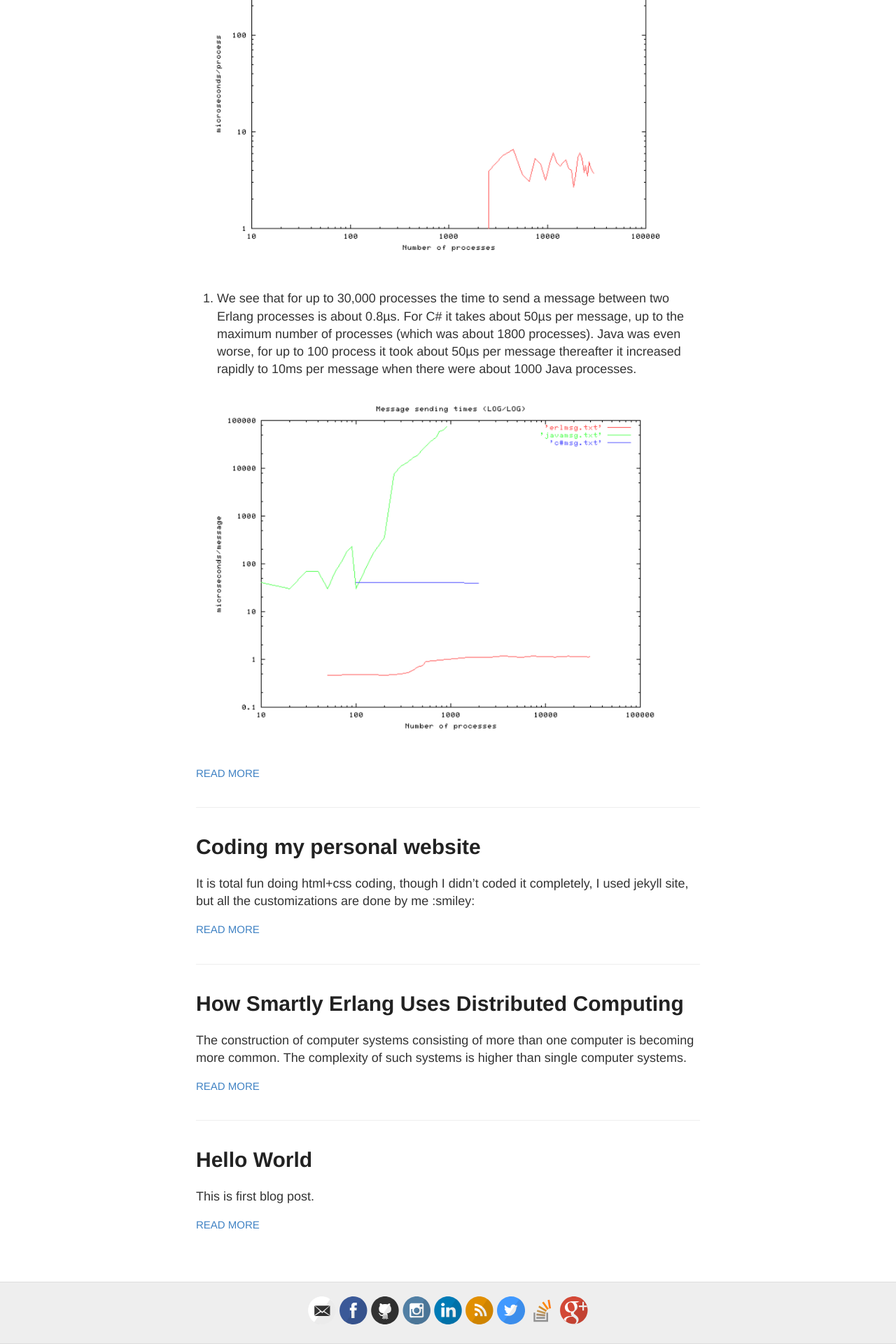
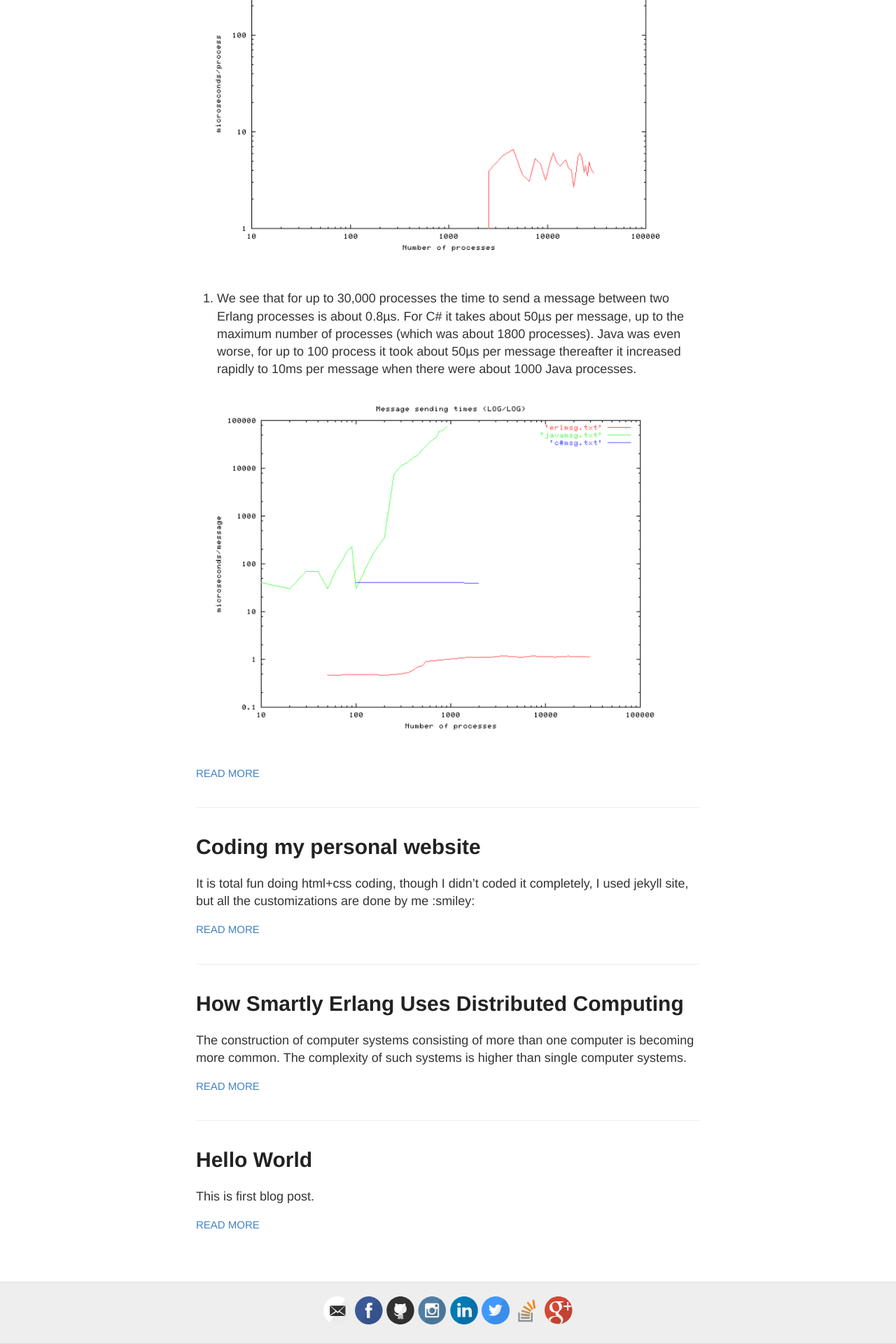
Before and after one commit to msdeep14/msdeep14.github.io, a Jekyll site: the page built from index.html, in a window 1280 px wide. Shown: the part 2384-4304 px from the top of the page at 70% size. Built offline with Jekyll 4.4.1, drawn with Linux system fonts in a browser that asks for light colours.

Commit message:
remove rss icon support

```diff
--- a/_config.yml
+++ b/_config.yml
@@ -25,7 +25,7 @@
   instagram: msdeep14
   linkedin: msdeep14
   pinterest:
-  rss: rss # just type anything here for a working RSS icon
+  rss: # just type anything here for a working RSS icon
   twitter: msdeep14
   stackoverflow: users/6942060/mandeep-singh # your stackoverflow profile, e.g. "users/50476/bart-kiers"
   youtube: # channel/<your_long_string> or user/<user-name>
```
